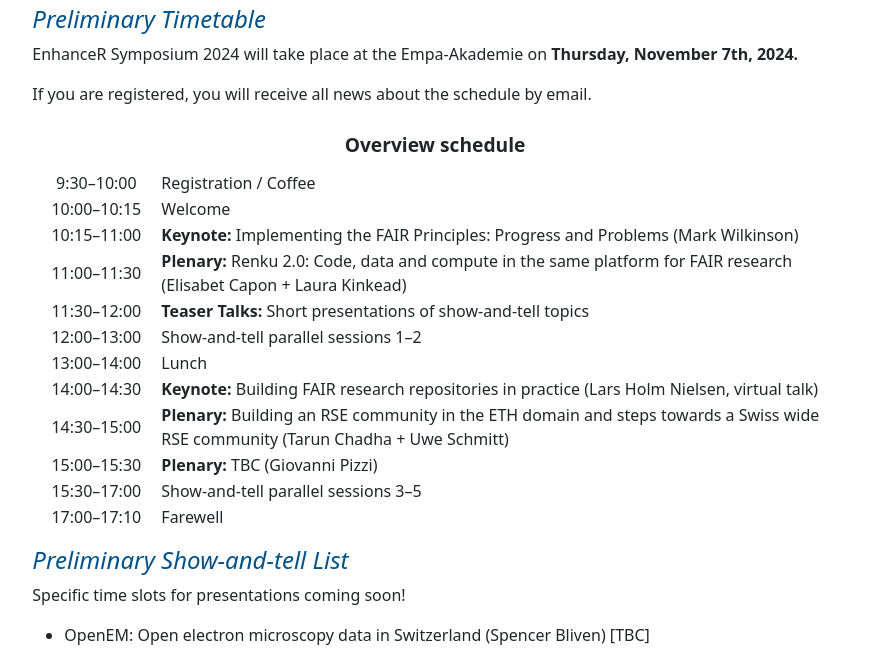
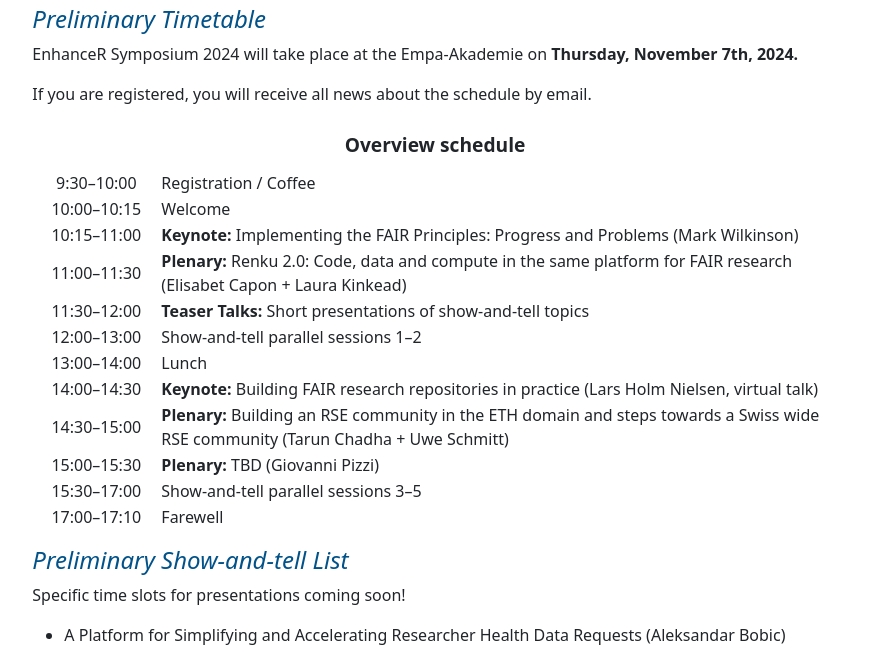
Before and after one commit to enhancer-ch/enhancer-symposium, an Eleventy site: page timetable.njk in a window 1280 px wide. Shown: the part 267-919 px from the top of the page, without its empty margins (205-1074 px from the left). Built offline with nearby package versions, Linux system fonts and the light colour scheme; Eleventy itself is replaced by a stand-in of ours; files that its build step writes are made by us from their sources.

Commit message:
Small updates to timetable

```diff
--- a/_data/schedule.json
+++ b/_data/schedule.json
@@ -60,7 +60,7 @@
     {
         "start": "15:00",
         "end": "15:30",
-        "name": "TBC (Giovanni Pizzi)",
+        "name": "TBD (Giovanni Pizzi)",
         "type": "plenary",
         "host": "Giovanni Pizzi"
     },
--- a/timetable.njk
+++ b/timetable.njk
@@ -28,7 +28,7 @@ date: Last Modified
 <p>Specific time slots for presentations coming soon!</p>
 
 <ul>
-  {% for presentation in schedule_full.presentations %}
+  {% for presentation in schedule_full.presentations|sort(attribute='name') %}
   <li>
     {{presentation.name}} ({{presentation.host}}){% if not presentation.confirmed %} [TBC]{% endif %}
   </li>
```
Also changed, not shown: 2 other files.
